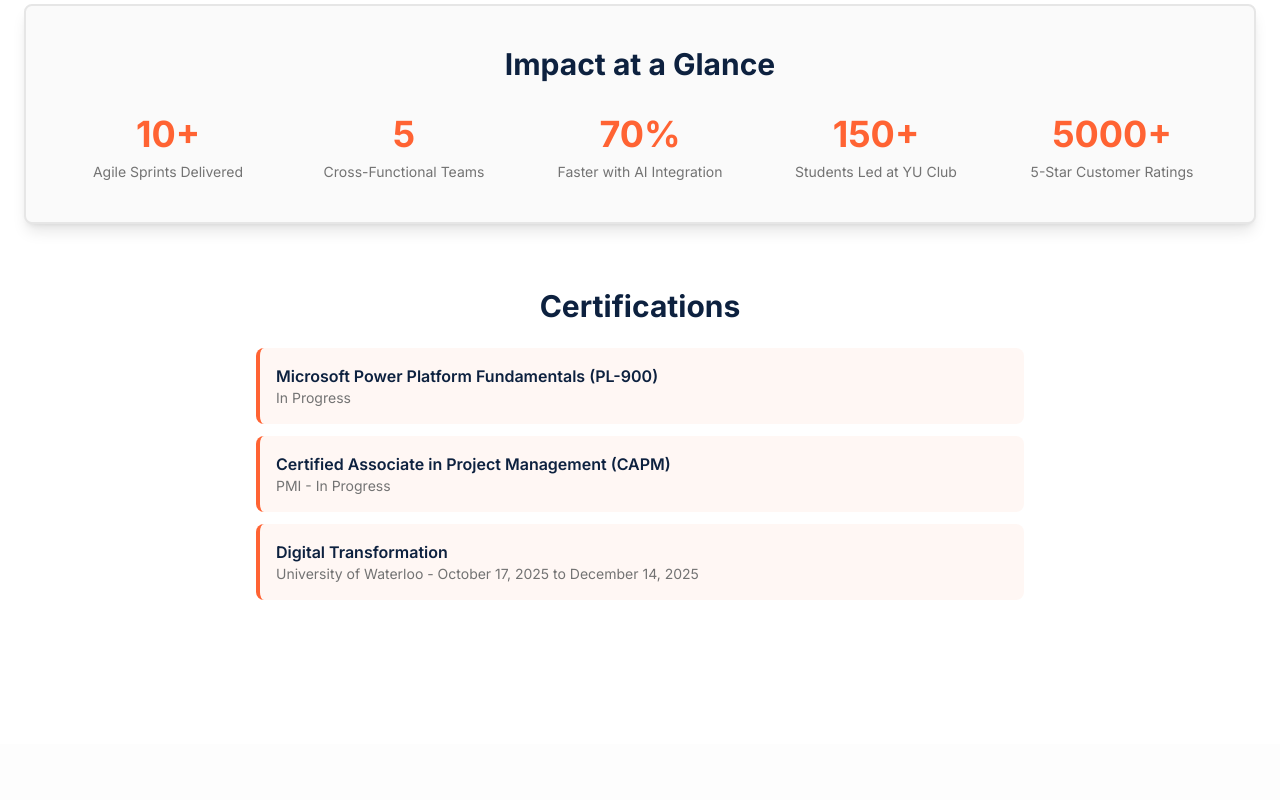
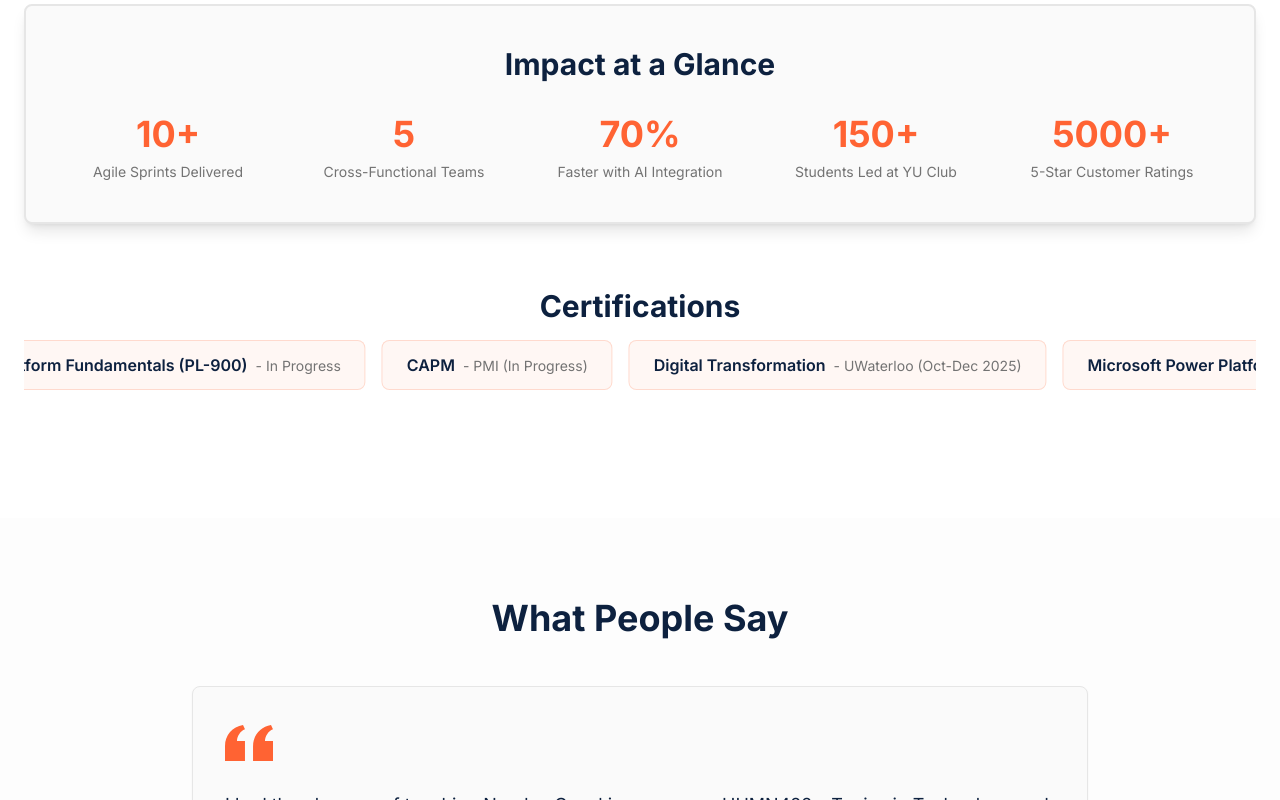
Before and after one commit to nandan1717/nandangoyal-3af8c0f2, a React (Vite) app: page / in a window 1280 px wide. Shown: the part 498-1298 px from the top of the page. Built offline with nearby package versions, Linux system fonts and the light colour scheme; the HTML template or start-up script is replaced by a standard one.

Commit message:
Refactor certifications section

```diff
--- a/src/pages/Home.tsx
+++ b/src/pages/Home.tsx
@@ -70,21 +70,36 @@ const Home = () => {
             </div>
           </div>
 
-          {/* Certifications Section */}
-          <div className="max-w-3xl mx-auto mb-12 sm:mb-16">
-            <h2 className="text-2xl sm:text-3xl font-bold text-foreground mb-6 text-center">Certifications</h2>
-            <div className="space-y-3">
-              <div className="bg-accent/5 p-4 rounded-lg border-l-4 border-accent">
-                <h3 className="font-semibold text-foreground">Microsoft Power Platform Fundamentals (PL-900)</h3>
-                <p className="text-sm text-muted-foreground">In Progress</p>
-              </div>
-              <div className="bg-accent/5 p-4 rounded-lg border-l-4 border-accent">
-                <h3 className="font-semibold text-foreground">Certified Associate in Project Management (CAPM)</h3>
-                <p className="text-sm text-muted-foreground">PMI - In Progress</p>
-              </div>
-              <div className="bg-accent/5 p-4 rounded-lg border-l-4 border-accent">
-                <h3 className="font-semibold text-foreground">Digital Transformation</h3>
-                <p className="text-sm text-muted-foreground">University of Waterloo - October 17, 2025 to December 14, 2025</p>
+          {/* Certifications Ticker */}
+          <div className="mb-8 sm:mb-12 overflow-hidden">
+            <h2 className="text-2xl sm:text-3xl font-bold text-foreground mb-4 text-center">Certifications</h2>
+            <div className="relative">
+              <div className="flex animate-scroll gap-4">
+                <div className="flex-shrink-0 bg-accent/5 px-6 py-3 rounded-lg border border-accent/20 whitespace-nowrap">
+                  <span className="font-semibold text-foreground">Microsoft Power Platform Fundamentals (PL-900)</span>
+                  <span className="text-muted-foreground text-sm ml-2">- In Progress</span>
+                </div>
+                <div className="flex-shrink-0 bg-accent/5 px-6 py-3 rounded-lg border border-accent/20 whitespace-nowrap">
+                  <span className="font-semibold text-foreground">CAPM</span>
+                  <span className="text-muted-foreground text-sm ml-2">- PMI (In Progress)</span>
+                </div>
+                <div className="flex-shrink-0 bg-accent/5 px-6 py-3 rounded-lg border border-accent/20 whitespace-nowrap">
+                  <span className="font-semibold text-foreground">Digital Transformation</span>
+                  <span className="text-muted-foreground text-sm ml-2">- UWaterloo (Oct-Dec 2025)</span>
+                </div>
+                {/* Duplicate for seamless loop */}
+                <div className="flex-shrink-0 bg-accent/5 px-6 py-3 rounded-lg border border-accent/20 whitespace-nowrap">
+                  <span className="font-semibold text-foreground">Microsoft Power Platform Fundamentals (PL-900)</span>
+                  <span className="text-muted-foreground text-sm ml-2">- In Progress</span>
+                </div>
+                <div className="flex-shrink-0 bg-accent/5 px-6 py-3 rounded-lg border border-accent/20 whitespace-nowrap">
+                  <span className="font-semibold text-foreground">CAPM</span>
+                  <span className="text-muted-foreground text-sm ml-2">- PMI (In Progress)</span>
+                </div>
+                <div className="flex-shrink-0 bg-accent/5 px-6 py-3 rounded-lg border border-accent/20 whitespace-nowrap">
+                  <span className="font-semibold text-foreground">Digital Transformation</span>
+                  <span className="text-muted-foreground text-sm ml-2">- UWaterloo (Oct-Dec 2025)</span>
+                </div>
               </div>
             </div>
           </div>
--- a/tailwind.config.ts
+++ b/tailwind.config.ts
@@ -84,10 +84,19 @@ export default {
             height: "0",
           },
         },
+        scroll: {
+          "0%": {
+            transform: "translateX(0)",
+          },
+          "100%": {
+            transform: "translateX(-50%)",
+          },
+        },
       },
       animation: {
         "accordion-down": "accordion-down 0.2s ease-out",
         "accordion-up": "accordion-up 0.2s ease-out",
+        scroll: "scroll 20s linear infinite",
       },
     },
   },
```
